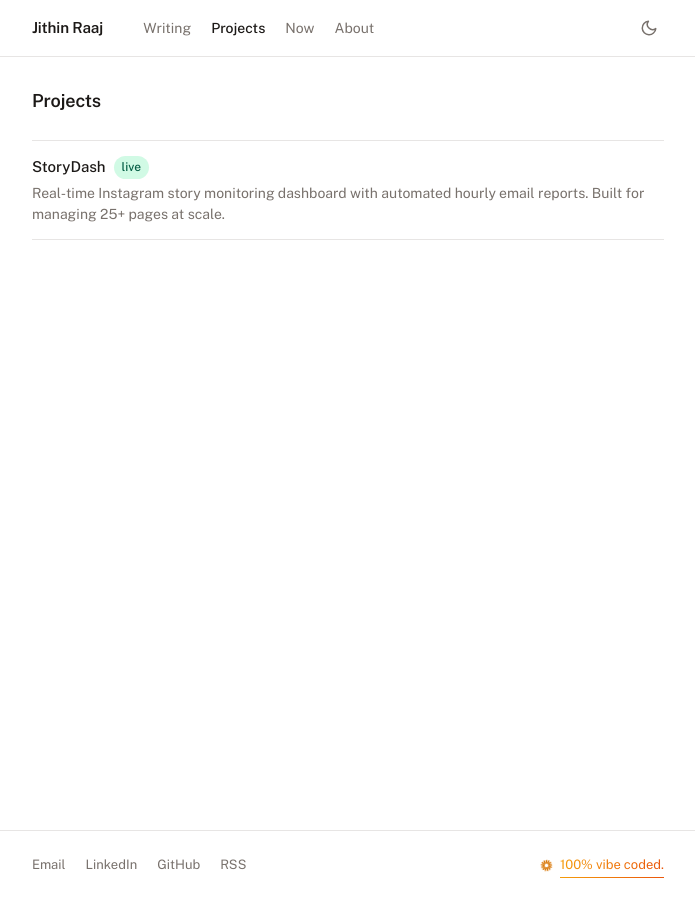
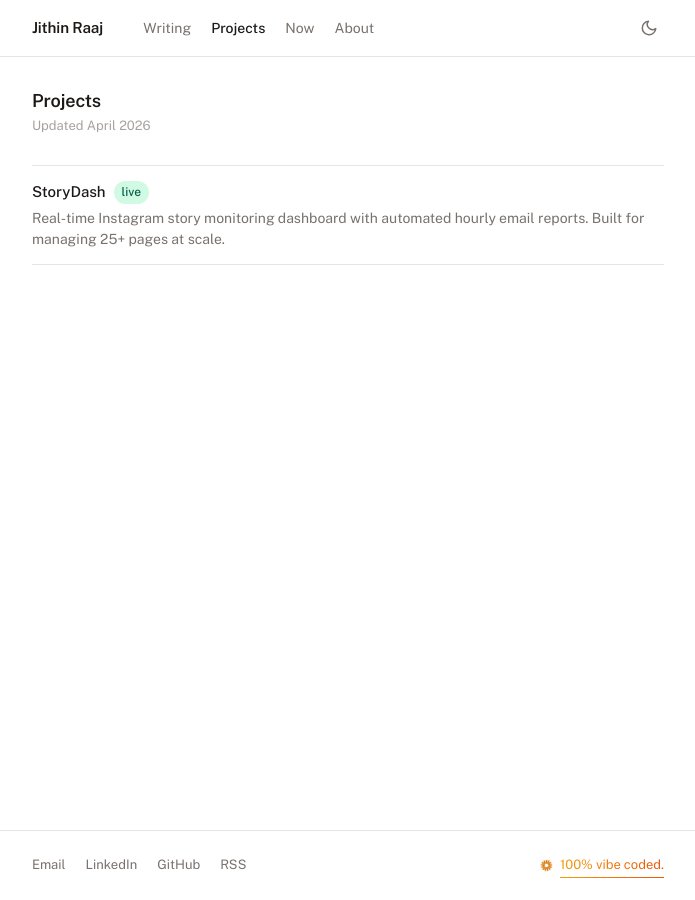
Before and after one commit to jithinrajtk/jithinrajtk.github.io, a Jekyll site: the page built from projects.html, in a window 1280 px wide. Shown: the whole page, without its empty margins (292-987 px from the left). Built offline with Jekyll 4.4.1, drawn with Linux system fonts in a browser that asks for light colours; nearby versions of some CDN libraries.

Commit message:
Add updated date to Projects page

```diff
--- a/assets/css/main.css
+++ b/assets/css/main.css
@@ -307,6 +307,12 @@ img {
 
 .list-heading {
   margin-bottom: 28px;
+}
+
+.list-meta {
+  font-size: 0.8125rem;
+  color: var(--text-faint);
+  margin-top: 4px;
 }
 
 .list-heading h1,
--- a/projects.html
+++ b/projects.html
@@ -7,6 +7,7 @@ permalink: /projects/
 <div class="list-page">
   <div class="list-heading">
     <h1>Projects</h1>
+    <p class="list-meta">Updated April 2026</p>
   </div>
 
   <div class="project-list">
```
